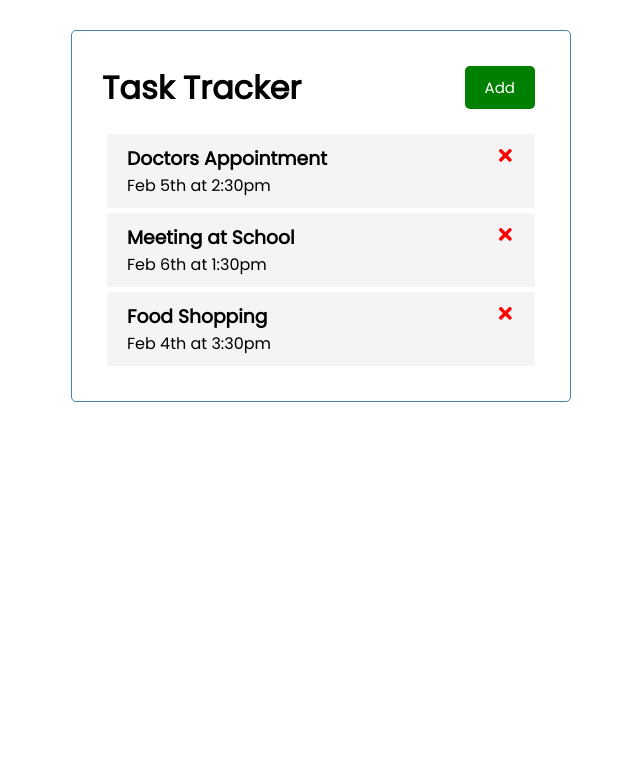
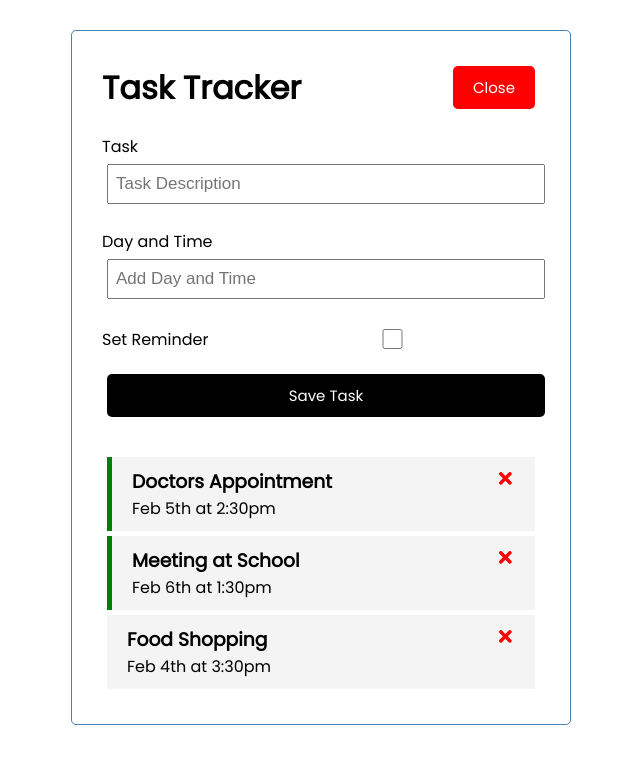
Before and after one commit to m-gibas/task-tracker-react-ts, a React (Create React App) app: page / in a window 1280 px wide. Both pictures are taken after a click on the button "Add". Shown: the top 764 px of the page, without its empty margins (319-959 px from the left). Built offline with nearby package versions, Linux system fonts and the light colour scheme.

Commit message:
added main functionality

```diff
--- a/package.json
+++ b/package.json
@@ -12,7 +12,7 @@
     "@types/react-dom": "^18.0.10",
     "react": "^18.2.0",
     "react-dom": "^18.2.0",
-    "react-scripts": "5.0.1",
+    "react-scripts": "^5.0.1",
     "typescript": "^4.9.4",
     "web-vitals": "^2.1.4"
   },
--- a/src/App.tsx
+++ b/src/App.tsx
@@ -1,9 +1,11 @@
 import { useState } from 'react'
 import Header from './components/Header'
 import Tasks from './components/Tasks'
+import AddTask from './components/AddTask'
 
 
 function App() {
+  const [showAddButton, setShowAddButton] = useState(false)
 
   const [tasks, setTasks] = useState( [ {
       id: 1,
@@ -24,6 +26,12 @@ function App() {
       reminder: false
   }] )
 
+  // Add Task
+  const addTask = ( task: {text: string, day: string, reminder: boolean} )  => {
+    let id = tasks.length + 1
+    const newTask = { id, ...task}
+    setTasks([...tasks, newTask])
+  }
 
   // Delete Task
   const deleteTask = (id: number): void => {
@@ -39,7 +47,8 @@ function App() {
 
   return (
     <div className="container">
-      <Header title = "Task Tracker" />
+      <Header title = "Task Tracker" onAdd={() => setShowAddButton(!showAddButton)} showAddButton={showAddButton} />
+      {showAddButton && <AddTask onAdd={addTask} />}
       { tasks.length !== 0 ?
       <Tasks tasks={tasks} onDelete={deleteTask} onDblClick={switchReminder} />
       : "You have nothing to do!" }
--- /dev/null
+++ b/src/components/AddTask.tsx
@@ -0,0 +1,49 @@
+import { useState } from "react";
+import { TaskProps } from "./Task";
+
+export interface addProps {
+    onAdd: (task: any) => void
+}
+
+const AddTask = ({ onAdd }: addProps) => {
+    const [text, setText] = useState('')
+    const [day, setDay] = useState('')
+    const [reminder, setReminder] = useState(false)
+
+    const onSubmit = (e: any) => {
+        e.preventDefault()
+
+        if(!text) {
+            alert('Please add a task')
+            return
+        }
+
+        onAdd({ text, day, reminder })
+
+        setText('')
+        setDay('')
+        setReminder(false)
+    }
+
+  return (
+    <form className="add-form" onSubmit={onSubmit}>
+        <div className="form-control">
+            <label>Task</label>
+            <input type="Reminder" placeholder="Task Description" value={text} onChange={(e) => setText(e.target.value)} />
+        </div>
+        <div className="form-control">
+            <label>Day and Time</label>
+            <input type="text" placeholder="Add Day and Time" value={day} onChange={(e) => setDay(e.target.value)} />
+        </div>
+
+        <div className="form-control form-control-check">
+            <label>Set Reminder</label>
+            <input type="checkbox" checked={reminder}  onChange={(e) => setReminder(e.currentTarget.checked)} />
+        </div>
+
+        <input className="btn btn-block" type='submit' value='Save Task' />
+    </form>
+  )
+}
+
+export default AddTask
--- a/src/components/Header.tsx
+++ b/src/components/Header.tsx
@@ -3,19 +3,16 @@ import Button from "./Button"
 export interface HeaderProps {
     title: string
     color?: string
+    onAdd: () => void
+    showAddButton: boolean
 }
 
 
-const Header = ({ title, color = "" }: HeaderProps) => {
-  const onClick = () => {
-      console.log('Dziala')
-  }
-
-
+const Header = ({ title, color = "" , onAdd, showAddButton}: HeaderProps) => {
   return (
     <header className="header">
        <h1 style={{color: color}}>{title}</h1>
-       <Button text="Add" color="green" onClick={onClick} />
+       <Button text={showAddButton ? "Close" : "Add"} color={showAddButton ? "red" : "green"} onClick={onAdd} />
     </header>
   )
 }
--- a/src/components/Task.tsx
+++ b/src/components/Task.tsx
@@ -1,9 +1,8 @@
 import { FaTimes } from 'react-icons/fa'
-import { IconContext } from "react-icons";
-import Button from './Button'
+// import { IconContext } from "react-icons";
 
 
-export interface TaskProps extends React.HTMLAttributes<HTMLDivElement> {
+export interface TaskProps {
     task: {
         id: number
         text: string
@@ -19,7 +18,7 @@ const Task = ({ task, onDelete, onDblClick }: TaskProps) => {
 
 
   return (
-    <div className="task" onDoubleClick={() => onDblClick(task.id)}>
+    <div className={`task ${task.reminder ? 'reminder' : ''}`} onDoubleClick={() => onDblClick(task.id)}>
         <h3>{task.text}
         {/* <IconContext.Provider value={{ color: 'red', cursor: 'pointer' }} >
             <FaTimes  onClick={() => onDelete(task.id)} />
```
Also changed, not shown: 1 other file (tests, documents, lock files or other folders).
